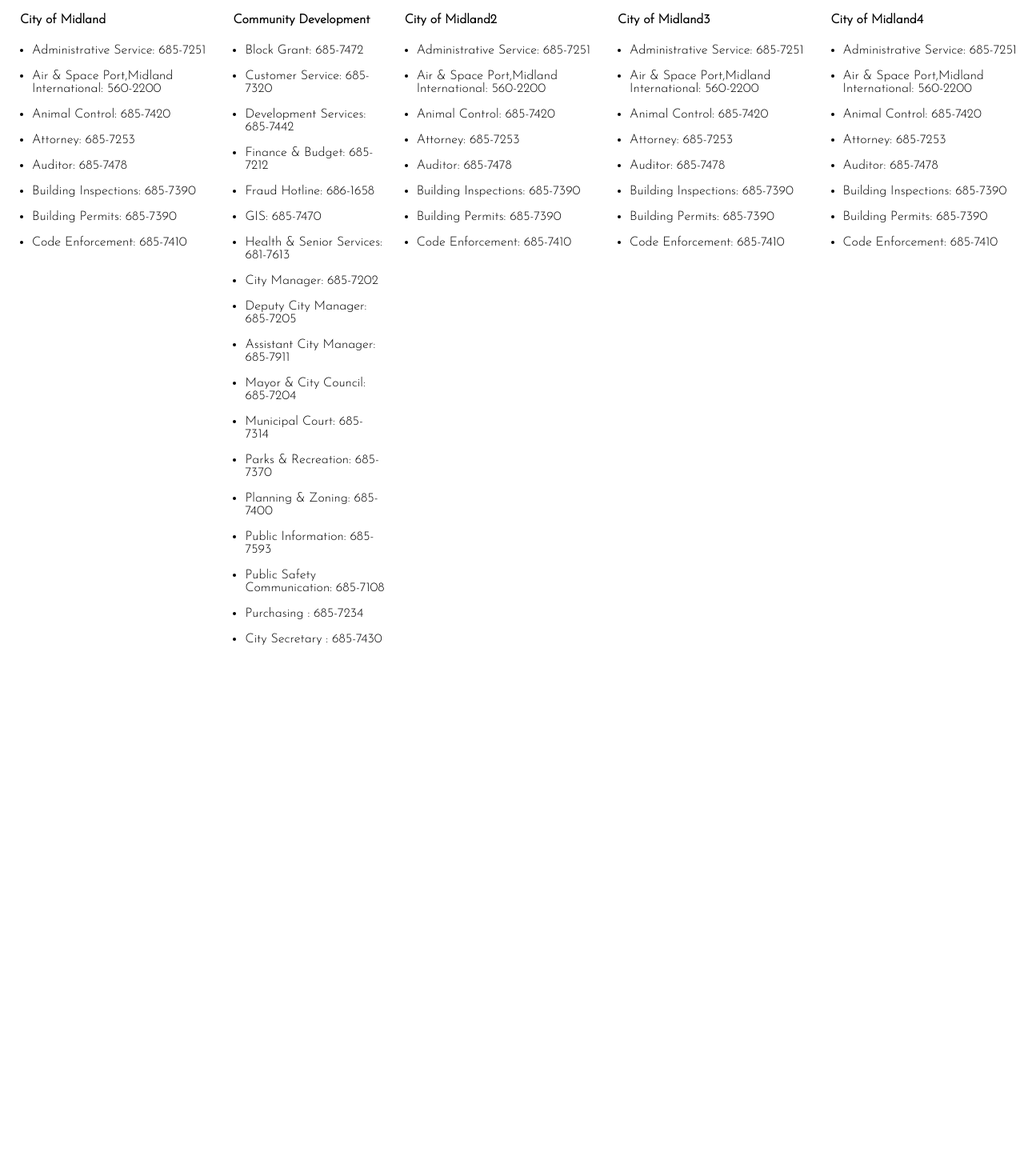
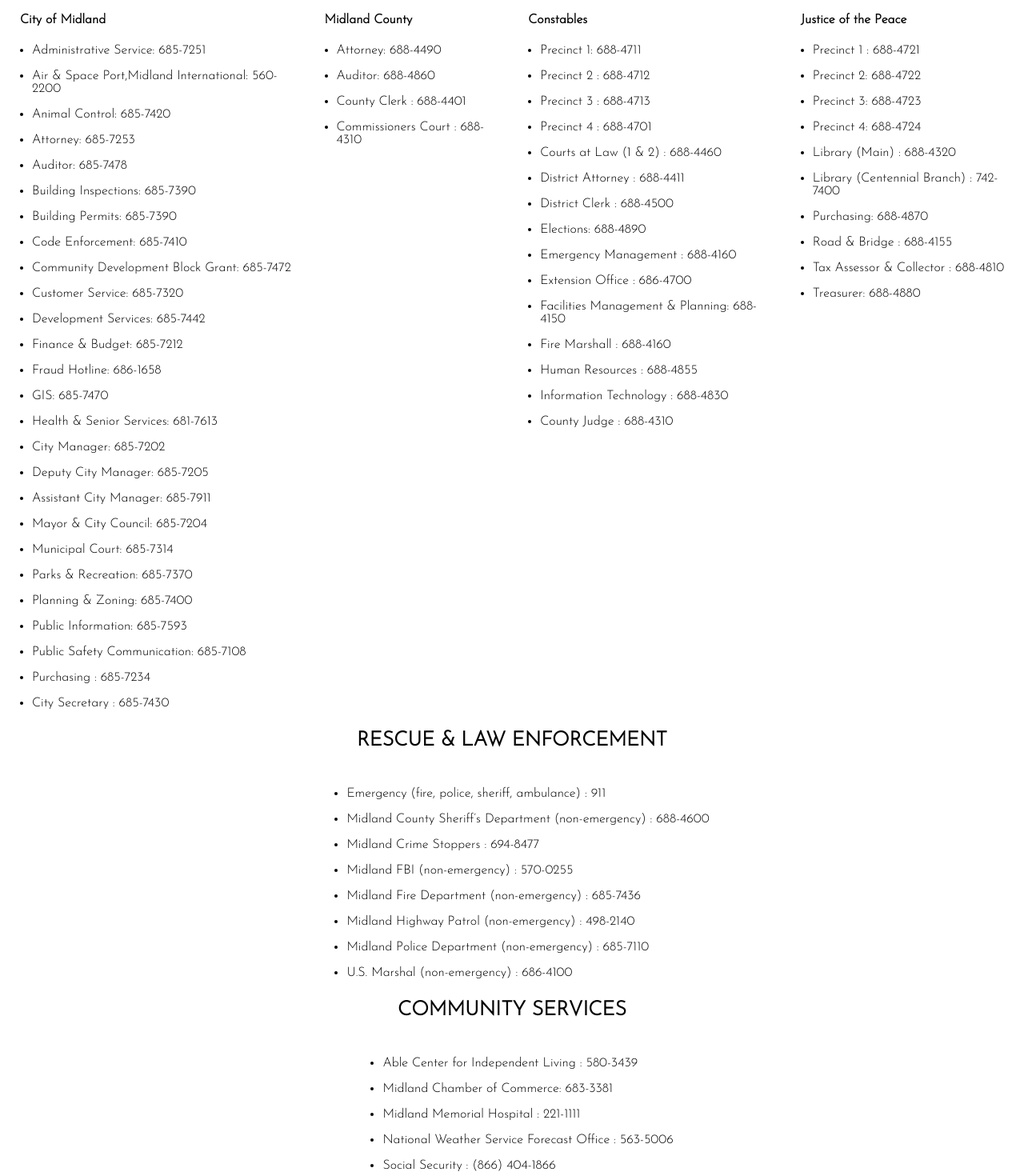
Before and after one commit to joshkwannacode/midlandaf-phone, a React (Create React App) app: page / in a window 1280 px wide. Shown: the part 280-1750 px from the top of the page at 80% size. Before the commit the page ends 1103 px from the top, so only its background shows below. Built offline with nearby package versions, Linux system fonts and the light colour scheme.

Commit message:
Add files via upload

```diff
--- a/src/components/InfoList.js
+++ b/src/components/InfoList.js
@@ -15,7 +15,7 @@
                     <div className="phone-num-main">
 
                     {a.sub.map(b=>{return(
-                        <div>
+                        <div className="phone-num-sub">
                             <h4>{b.subName}</h4>
                             {b.subDetails.map(c=>{return(
                                 <ul>
--- a/src/components/data.js
+++ b/src/components/data.js
@@ -22,13 +22,8 @@
                         itemNum:"685-7390"},
                         {item:"Code Enforcement",
                         itemNum:"685-7410"},
-                    ]
 
-            },
-            {
-                subName:"Community Development",
-                subDetails:[
-                        {item:"Block Grant",
+                        {item:"Community Development Block Grant",
                         itemNum:"685-7472"},
                         {item:"Customer Service",
                         itemNum:"685-7320"},
@@ -68,76 +63,244 @@
 
             },
             {
-                subName:"City of Midland2",
+                subName:"Midland County",
                 subDetails:
                     [
-                        {item:"Administrative Service",
-                        itemNum:"685-7251"},
-                        {item:"Air & Space Port,Midland International",
-                        itemNum:"560-2200"},
-                        {item:"Animal Control",
-                        itemNum:"685-7420"},
                         {item:"Attorney",
-                        itemNum:"685-7253"},
+                        itemNum:"688-4490"},
                         {item:"Auditor",
-                        itemNum:"685-7478"},
-                        {item:"Building Inspections",
-                        itemNum:"685-7390"},
-                        {item:"Building Permits",
-                        itemNum:"685-7390"},
-                        {item:"Code Enforcement",
-                        itemNum:"685-7410"},
+                        itemNum:"688-4860"},
+                        {item:"County Clerk ",
+                        itemNum:"688-4401"},
+                        {item:"Commissioners Court ",
+                        itemNum:"688-4310"},
                     ]
 
             },
             {
-                subName:"City of Midland3",
+                subName:"Constables",
                 subDetails:
                     [
-                        {item:"Administrative Service",
-                        itemNum:"685-7251"},
-                        {item:"Air & Space Port,Midland International",
-                        itemNum:"560-2200"},
-                        {item:"Animal Control",
-                        itemNum:"685-7420"},
-                        {item:"Attorney",
-                        itemNum:"685-7253"},
-                        {item:"Auditor",
-                        itemNum:"685-7478"},
-                        {item:"Building Inspections",
-                        itemNum:"685-7390"},
-                        {item:"Building Permits",
-                        itemNum:"685-7390"},
-                        {item:"Code Enforcement",
-                        itemNum:"685-7410"},
+                        {item:"Precinct 1",
+                        itemNum:"688-4711"},
+                        {item:"Precinct 2 ",
+                        itemNum:"688-4712"},
+                        {item:"Precinct 3 ",
+                        itemNum:"688-4713"},
+                        {item:"Precinct 4 ",
+                        itemNum:"688-4701"},
+                        {item:"Courts at Law (1 & 2) ",
+                        itemNum:"688-4460"},
+                        {item:"District Attorney ",
+                        itemNum:"688-4411"},
+                        {item:"District Clerk ",
+                        itemNum:"688-4500"},
+                        {item:"Elections",
+                        itemNum:"688-4890"},
+                        {item:"Emergency Management ",
+                        itemNum:"688-4160"},
+                        {item:"Extension Office ",
+                        itemNum:"686-4700"},
+                        {item:"Facilities Management & Planning",
+                        itemNum:"688-4150"},
+                        {item:"Fire Marshall ",
+                        itemNum:"688-4160"},
+                        {item:"Human Resources ",
+                        itemNum:"688-4855"},
+                        {item:"Information Technology ",
+                        itemNum:"688-4830"},
+                        {item:"County Judge ",
+                        itemNum:"688-4310"},
                     ]
 
             },
             {
-                subName:"City of Midland4",
+                subName:"Justice of the Peace",
                 subDetails:
                     [
-                        {item:"Administrative Service",
-                        itemNum:"685-7251"},
-                        {item:"Air & Space Port,Midland International",
-                        itemNum:"560-2200"},
-                        {item:"Animal Control",
-                        itemNum:"685-7420"},
-                        {item:"Attorney",
-                        itemNum:"685-7253"},
-                        {item:"Auditor",
-                        itemNum:"685-7478"},
-                        {item:"Building Inspections",
-                        itemNum:"685-7390"},
-                        {item:"Building Permits",
-                        itemNum:"685-7390"},
-                        {item:"Code Enforcement",
-                        itemNum:"685-7410"},
+                        {item:"Precinct 1 ",
+                        itemNum:"688-4721"},
+                        {item:"Precinct 2",
+                        itemNum:"688-4722"},
+                        {item:"Precinct 3",
+                        itemNum:"688-4723"},
+                        {item:"Precinct 4",
+                        itemNum:"688-4724"},
+                        {item:"Library (Main) ",
+                        itemNum:"688-4320"},
+                        {item:"Library (Centennial Branch) ",
+                        itemNum:"742-7400"},
+                        {item:"Purchasing",
+                        itemNum:"688-4870"},
+                        {item:"Road & Bridge ",
+                        itemNum:"688-4155"},
+                        {item:"Tax Assessor & Collector ",
+                        itemNum:"688-4810"},
+                        {item:"Treasurer",
+                        itemNum:"688-4880"},
                     ]
 
             },
+
         ]
-    }
+    },
+    {
+        mainName:"RESCUE & LAW ENFORCEMENT",
+        sub:[
+                {
+                subName:"",
+                subDetails:
+                    [
+                        {item:"Emergency (fire, police, sheriff, ambulance) ",
+                        itemNum:"911"},
+                        {item:"Midland County Sheriff’s Department (non-emergency) ",
+                        itemNum:"688-4600"},
+                        {item:"Midland Crime Stoppers ",
+                        itemNum:"694-8477"},
+                        {item:"Midland FBI (non-emergency) ",
+                        itemNum:"570-0255"},
+                        {item:"Midland Fire Department (non-emergency) ",
+                        itemNum:"685-7436"},
+                        {item:"Midland Highway Patrol (non-emergency) ",
+                        itemNum:"498-2140"},
+                        {item:"Midland Police Department (non-emergency) ",
+                        itemNum:"685-7110"},
+                        {item:"U.S. Marshal (non-emergency) ",
+                        itemNum:"686-4100"},
+                    ]
+
+            },
+
+        ]
+    },
+    {
+        mainName:"COMMUNITY SERVICES",
+        sub:[
+                {
+                subName:"",
+                subDetails:
+                    [
+                        {item:"Able Center for Independent Living ",
+                        itemNum:"580-3439"},
+                        {item:"Midland Chamber of Commerce",
+                        itemNum:"683-3381"},
+                        {item:"Midland Memorial Hospital ",
+                        itemNum:"221-1111"},
+                        {item:"National Weather Service Forecast Office ",
+                        itemNum:"563-5006"},
+                        {item:"Social Security ",
+                        itemNum:"(866) 404-1866"},
+                        {item:"Texas Information & Referral Inside Texas ",
+                        itemNum:"211"},
+                        {item:"Outside Texas ",
+                        itemNum:"(877) 541-7905"},
+                        {item:"Time, Temperature & Weather ",
+                        itemNum:"563-9292"},
+                        {item:"Workforce Solutions PB/Midland ",
+                        itemNum:"686-4879"},
+                    ]
+
+            },
+
+        ]
+    },
+    {
+        mainName:"UTILITIES",
+        sub:[
+                {
+                subName:"",
+                subInfo:"All utility listings below are Chamber members. Additional providers may be available. Electricity In January 2002, electric power in the state of Texas was deregulated. Most Texans are free to choose their electric provider. For more information on electricity in Midland, call (866) 797-4839 or visit www.powertochoose.org.",
+                subDetails:
+                    [
+                        {item:"Oncor (Electric Delivery) ",
+                        itemNum:"(888) 313-6862"},
+                        {item:"Reliant, an NRG company ",
+                        itemNum:"(866) 222-7100"},
+                        {item:"TXU Energy Gas",
+                        itemNum:"(800) 818-6132"},
+                        {item:"Atmos Energy ",
+                        itemNum:"(866) 286-6700"},
+                        {item:"Emergency",
+                        itemNum:"(866) 322-8667"},
+                        {item:"Water & Sewer City of Midland Utilities ",
+                        itemNum:"685-7262"},
+                        {item:"Customer Service/Bill Pay Trash",
+                        itemNum:"685-7320"},
+                        {item:"City of Midland Solid Waste ",
+                        itemNum:"685-7278"},
+                        {item:"Republic Services ",
+                        itemNum:"561-7600"},
+                        {item:"Cable/Digital Television Grande Communications ",
+                        itemNum:"272-3000"},
+                        {item:"Suddenlink Communications Internet Service ",
+                        itemNum:"694-7721"},
+                        {item:"Grande Communications ",
+                        itemNum:"272-3040"},
+                        {item:"Suddenlink Communications Telephone ",
+                        itemNum:"694-7721"},
+                        {item:"Petro Communications, Inc ",
+                        itemNum:"683-4786"},
+                    ]
+
+            },
+
+        ]
+    },
+    {
+        mainName:"NEWSPAPER",
+        sub:[
+                {
+                subName:"",
+                subDetails:
+                    [
+                        {item:"Midland Reporter-Telegram ",
+                        itemNum:"682-5311"},
+                    ]
+
+            },
+
+        ]
+    },
+    {
+        mainName:"POSTAL SERVICES",
+        sub:[
+                {
+                subName:"",
+                subDetails:
+                    [
+                        {item:"General Mail Facility10000 Loop 40, 79711-9998 ",
+                        itemNum:"560-5105"},
+                        {item:"Claydesta Station 612 Veterans Airpark Ln., 79705-9998 ",
+                        itemNum:"687-5961"},
+                        {item:"Downtown Branch 100 E. Wall Ave., 79701-9998 ",
+                        itemNum:"682-3381"},
+                        {item:"Graves Branch 3304 W. Wadley, 79707-9998 ",
+                        itemNum:"694-9546"},
+                        {item:"Village Branch 2315 W. Louisiana, 79701-9997",
+                        itemNum:"683-5461"},
+                    ]
+
+            },
+
+        ]
+    },
+    {
+        mainName:"VEHICLES",
+        sub:[
+                {
+                subName:"",
+                subDetails:
+                    [
+                        {item:"Drivers License 2800 Wright Dr. Midland, TX 79703 ",
+                        itemNum:"686-1120"},
+                        {item:"Titles & Registration Midland County Tax Office 2110 N. A St., Ste. 111, Midland ",
+                        itemNum:"688-4810"},
+                    ]
+
+            },
+
+        ]
+    },
 ]
 
 export default data;
```
